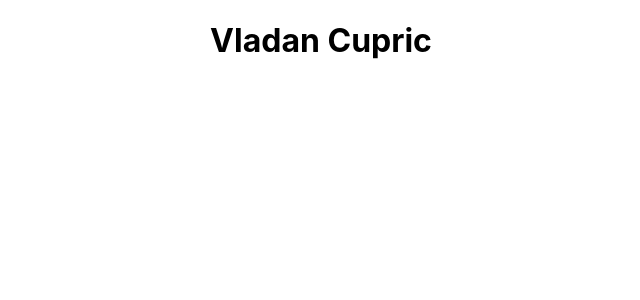
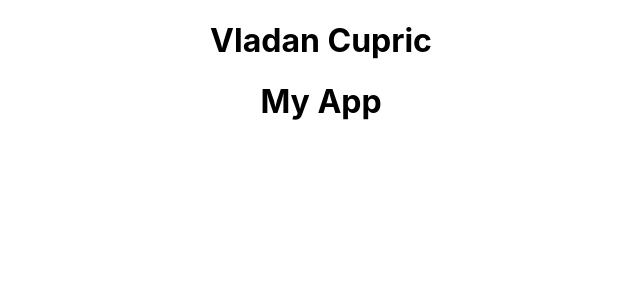
Before and after one commit to VladanStar/ExercisesReact, a React (Create React App) app in the folder exercises01/: page / in a window 1280 px wide. Shown: the top 300 px of the page, without its empty margins (319-959 px from the left). Built offline with nearby package versions, Linux system fonts and the light colour scheme.

Commit message:
New commits

```diff
--- a/exercises01/src/App.js
+++ b/exercises01/src/App.js
@@ -1,10 +1,12 @@
 
 import './App.css';
+import Header from './components/Header';
 
 function App() {
   return (
     <div className="App">
     <h1>Vladan Cupric</h1>
+    <Header />
     </div>
   );
 }
--- a/exercises01/src/components/Header.js
+++ b/exercises01/src/components/Header.js
@@ -2,7 +2,11 @@
 
 function Header() {
   return (
-    <div>Header</div>
+  <header>
+    <div className="container">
+        <h1>My App</h1>
+    </div>
+  </header>
   )
 }
 
```
